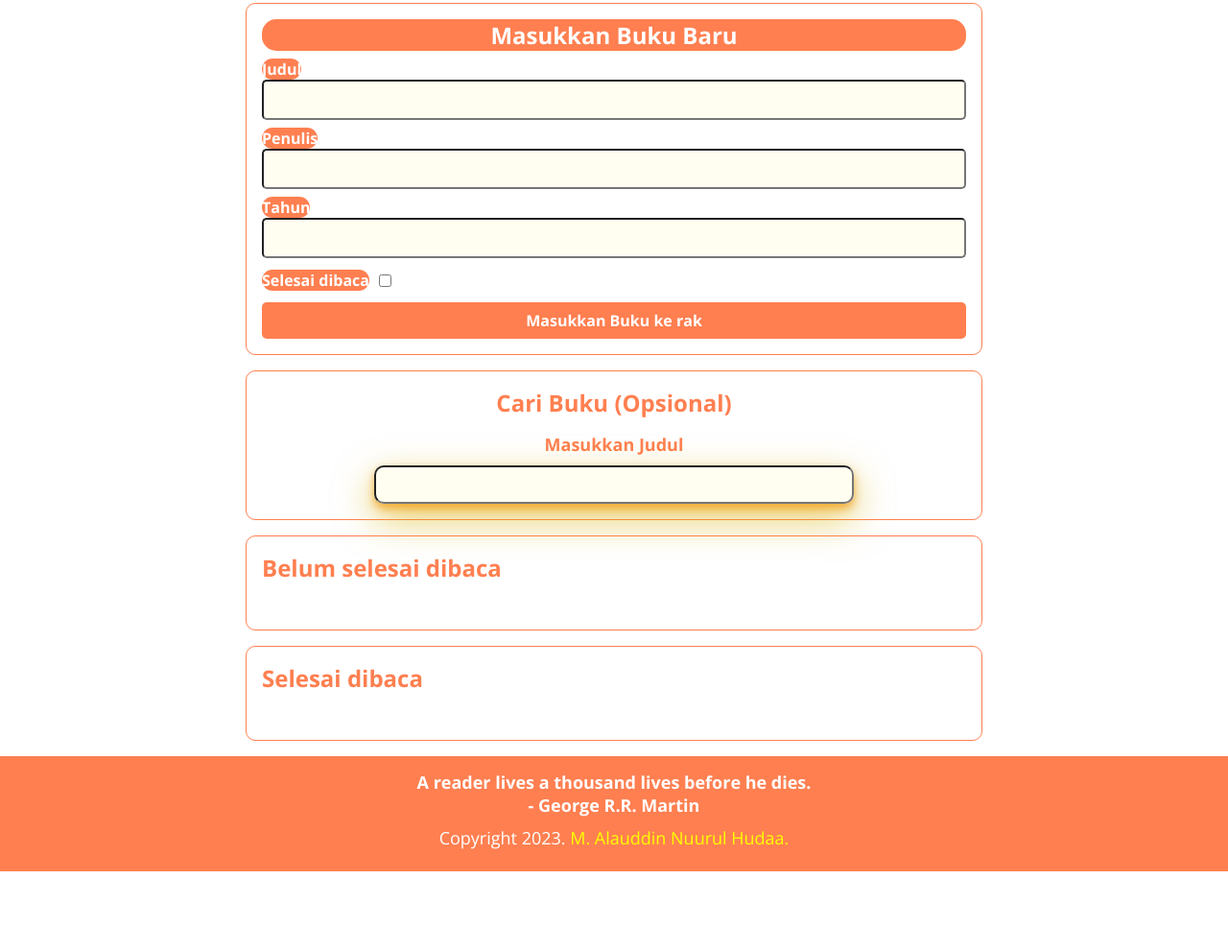
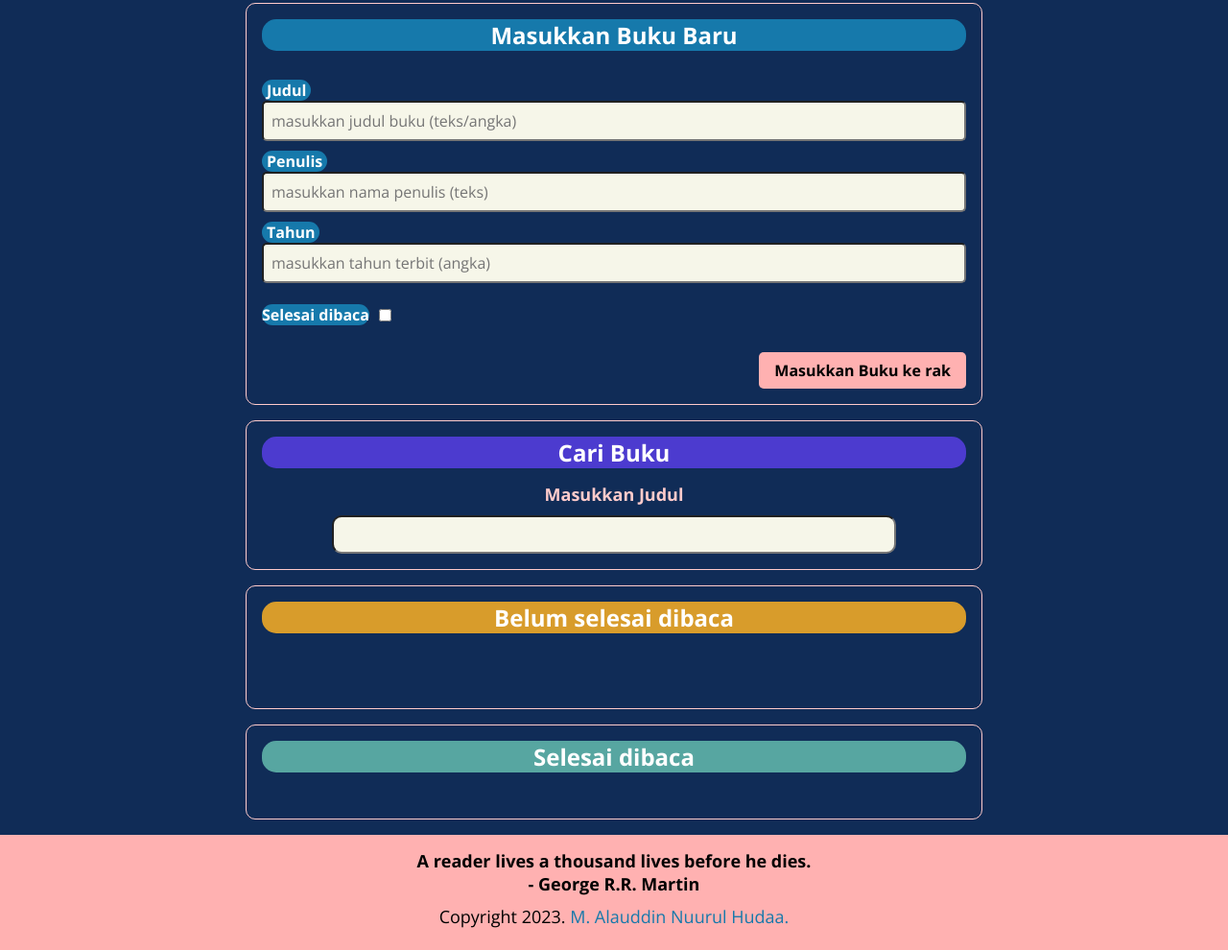
Before and after one commit to adinnhd/bookshelfapps, a plain HTML site: page index.html in a window 1280 px wide. Shown: the part 130-1120 px from the top of the page at 96% size. Before the commit the page ends 1038 px from the top, so only its background shows below. Drawn offline with nearby package versions, Linux system fonts and the light colour scheme.

Commit message:
first commit

```diff
--- a/index.html
+++ b/index.html
@@ -1,15 +1,13 @@
-<!doctype html>
+<!DOCTYPE html>
 <html lang="en">
   <head>
-  <meta charset="UTF-8">
-  <meta name="viewport"
-        content="width=device-width, user-scalable=no, initial-scale=1.0, maximum-scale=1.0, minimum-scale=1.0">
-  <meta http-equiv="X-UA-Compatible" content="ie=edge">
+    <meta charset="UTF-8" />
+    <meta name="viewport" content="width=device-width, user-scalable=no, initial-scale=1.0, maximum-scale=1.0, minimum-scale=1.0" />
+    <meta http-equiv="X-UA-Compatible" content="ie=edge" />
     <title>Bookshelf Apps</title>
-  <link rel="preconnect" href="https://fonts.gstatic.com">
-  <link href="https://fonts.googleapis.com/css2?family=Open+Sans:wght@300;400;600;700;800&display=swap"
-        rel="stylesheet">
-  <link rel="stylesheet" href="style.css">
+    <link rel="preconnect" href="https://fonts.gstatic.com" />
+    <link href="https://fonts.googleapis.com/css2?family=Open+Sans:wght@300;400;600;700;800&display=swap" rel="stylesheet" />
+    <link rel="stylesheet" href="style.css" />
   </head>
   <body>
     <header class="head_bar">
@@ -21,49 +19,52 @@
         <form id="inputBook">
           <div class="input">
             <label for="inputBookTitle">Judul</label>
-        <input id="inputBookTitle" type="text" required>
+            <input id="inputBookTitle" type="text" required placeholder="masukkan judul buku (teks/angka)" />
           </div>
           <div class="input">
             <label for="inputBookAuthor">Penulis</label>
-        <input id="inputBookAuthor" type="text" required>
+            <input id="inputBookAuthor" type="text" required placeholder="masukkan nama penulis (teks)" />
           </div>
           <div class="input">
             <label for="inputBookYear">Tahun</label>
-        <input id="inputBookYear" type="number" required>
+            <input id="inputBookYear" type="number" required placeholder="masukkan tahun terbit (angka)" />
           </div>
           <div class="input_inline">
             <label for="inputBookIsComplete">Selesai dibaca</label>
-        <input id="inputBookIsComplete" type="checkbox">
+            <input id="inputBookIsComplete" type="checkbox" />
           </div>
           <button id="bookSubmit" type="submit">Masukkan Buku ke rak</button>
         </form>
       </section>
 
       <section class="search_section">
-    <h2>Cari Buku (Opsional)</h2>
+        <h2>Cari Buku</h2>
         <label for="searchBookTitle">Masukkan Judul</label>
-      <input id="searchBookTitle" type="text">
+        <input id="searchBookTitle" type="text" />
       </section>
 
       <section class="book_shelf">
+        <div class="icmp">
           <h2>Belum selesai dibaca</h2>
+        </div>
 
-    <div id="incompleteBookshelfList" class="book_list">
-
-    </div>
+        <div id="incompleteBookshelfList" class="book_list"></div>
       </section>
 
       <section class="book_shelf">
+        <div class="cmp">
           <h2>Selesai dibaca</h2>
+        </div>
 
-    <div id="completeBookshelfList" class="book_list">
-
-    </div>
+        <div id="completeBookshelfList" class="book_list"></div>
       </section>
     </main>
     <footer>
       <div class="quotes">
-    <h4>A reader lives a thousand lives before he dies. <br> - George R.R. Martin</h4>
+        <h4>
+          A reader lives a thousand lives before he dies. <br />
+          - George R.R. Martin
+        </h4>
       </div>
       <div class="copyright">
         <p>Copyright 2023. <span>M. Alauddin Nuurul Hudaa.</span></p>
@@ -71,6 +72,5 @@
     </footer>
 
     <script src="main.js"></script>
-
   </body>
 </html>
--- a/style.css
+++ b/style.css
@@ -4,16 +4,19 @@
   box-sizing: border-box;
 }
 
-body, input, button {
-    font-family: 'Open Sans', sans-serif;
+body,
+input,
+button {
+  font-family: "Open Sans", sans-serif;
 }
 
-input, button {
+input,
+button {
   font-size: 16px;
 }
 
 body {
-    background: url(assets/bg.jpg);
+  background-color: #102c57;
   background-size: cover;
 }
 
@@ -22,13 +25,13 @@ body {
   display: flex;
   align-items: center;
   justify-content: center;
-    background-color: coral;
-    color: white;
+  background-color: #ffb1b1;
+  color: black;
   margin-bottom: 50px;
 }
 
 .head_bar h1 > span {
-    color: yellow;
+  color: #1679ab;
 }
 
 .input_section input {
@@ -40,41 +43,44 @@ main {
   width: 80%;
   margin: 0 auto;
   padding: 16px;
-
 }
 
 .input_section {
   display: flex;
   flex-direction: column;
   padding: 16px;
-    border: 1px solid coral;
+  border: 1px solid #ffcbcb;
   border-radius: 10px;
+}
+
+.input_section > form {
+  display: flex;
+  flex-direction: column;
+}
+
+.input_section > form > button {
+  align-self: flex-end;
+  background-color: #ffb1b1;
+  border: 0;
+  border-radius: 5px;
+  display: block;
+  width: auto;
+  padding: 8px 16px;
+  cursor: pointer;
+  margin-top: 16px;
+  color: black;
+}
+
+.input_section > form > button > span {
+  font-weight: bold;
 }
 
 .input_section > h2 {
   text-align: center;
   color: rgb(255, 255, 255);
-    background-color: coral;
+  background-color: #1679ab;
   border-radius: 15px;
-}
-
-.input_section > form > .input {
-    margin: 8px 0;
-}
-
-.input_section > form > button {
-    background-color: coral;
-    color: white;
-    border: 0;
-    border-radius: 5px;
-    display: block;
-    width: 100%;
-    padding: 8px;
-    cursor: pointer;
-}
-
-.input_section > form > button > span {
-    font-weight: bold;
+  margin-bottom: 30px;
 }
 
 .input_section > form > .input > input {
@@ -82,15 +88,17 @@ main {
   width: 100%;
   padding: 8px;
   border-radius: 5px;
+  margin-bottom: 10px;
 }
-
 
 .input_section > form > .input > label {
   color: rgb(255, 255, 255);
   font-weight: bold;
-    background-color: coral;
+  background-color: #1679ab;
   border-radius: 15px;
   margin-bottom: 10px;
+  padding-left: 5px;
+  padding-right: 5px;
 }
 
 .input_section > form > .input_inline {
@@ -103,7 +111,7 @@ main {
   color: white;
   font-weight: bold;
   margin-right: 10px;
-    background-color: coral;
+  background-color: #1679ab;
   border-radius: 15px;
 }
 
@@ -113,41 +121,57 @@ main {
   flex-direction: column;
   align-items: center;
   padding: 16px;
-    border: 1px solid coral;
+  border: 1px solid #ffcbcb;
   border-radius: 10px;
 }
 
-.search_section label{
-    color: coral;
+.search_section label {
+  color: #ffcbcb;
   padding-top: 15px;
   padding-bottom: 10px;
   font-size: 18px;
   font-weight: bold;
-
 }
 .search_section > h2 {
-    color: coral;
+  text-align: center;
+  color: rgb(255, 255, 255);
+  background-color: #4c3bcf;
+  border-radius: 15px;
+  width: 100%;
 }
 
 .search_section input {
-    width: 500px;
+  width: 80%;
   height: 40px;
   border-radius: 10px;
   padding-left: 10px;
   font-size: 18px;
-    box-shadow: 0 5px 10px rgba(245, 153, 14, 0.747), 0 15px 40px rgba(215, 177, 9, 0.659);
+
   background-color: rgba(255, 254, 240, 0.96);
 }
 
 .book_shelf {
   margin: 16px 0 0 0;
-    border: 1px solid coral;
+  border: 1px solid #ffcbcb;
   padding: 16px;
   border-radius: 10px;
 }
 
-.book_shelf > h2 {
-    color: coral;
+.icmp {
+  text-align: center;
+  color: white;
+  background-color: #d89c2b;
+  border-radius: 15px;
+  width: 100%;
+  margin-bottom: 30px;
+}
+
+.cmp {
+  text-align: center;
+  color: rgb(255, 255, 255);
+  background-color: #57a6a1;
+  border-radius: 15px;
+  width: 100%;
 }
 
 .book_shelf > .book_list {
@@ -161,7 +185,8 @@ main {
   margin: 10px 0;
 }
 
-.book_shelf > .book_list > .book_item > h3, p {
+.book_shelf > .book_list > .book_item > h3,
+p {
   margin: 8px 0;
 }
 
@@ -185,9 +210,9 @@ main {
 
 .item {
   border-radius: 16px;
-    margin-top: 16px;
+  margin-top: 10px;
   padding: 12px 24px 12px 24px;
-    background: rgba(255, 242, 0, 0.96);
+  background: #ffcbcb;
   display: flex;
   align-items: center;
 }
@@ -200,88 +225,84 @@ main {
   margin-top: 5px;
 }
 
-.shadow {
-    box-shadow: 0 5px 10px rgba(245, 153, 14, 0.747), 0 15px 40px rgba(215, 177, 9, 0.659);
-}
-
 .check-button {
   width: 70px;
   height: 70px;
 
-    background: url('assets/checkbtn.png');
+  background: url("assets/chck.png");
   background-size: contain;
   margin-left: auto;
   cursor: pointer;
   border: 1px solid orange;
-    background-color: black;
+  background-color: rgb(186, 241, 205);
   border-radius: 150px;
-    transition: 0.3s;
 }
 
 .check-button:hover {
-    background: url('assets/checkbtn.png');
+  width: 75px;
+  height: 75px;
+  background: url("assets/chck.png");
   background-size: contain;
   background-color: white;
-    rotate: 360deg;
 }
 
 .trash-button {
   width: 70px;
   height: 70px;
 
-    background: url('assets/trashbtn.png');
+  background: url("assets/del.png");
   background-size: contain;
   margin-left: 16px;
   cursor: pointer;
   border: 1px solid orange;
-    background-color: black;
+  background-color: rgb(255, 134, 134);
   border-radius: 150px;
-    transition: 0.3s;
 }
 
 .trash-button:hover {
-    background: url('assets/trashbtn.png');
+  width: 75px;
+  height: 75px;
+  background: url("assets/del.png");
   background-size: contain;
   background-color: white;
-    rotate: 360deg;
 }
 
 .undo-button {
   width: 70px;
   height: 70px;
 
-    background: url('assets/undobtn.png');
+  background: url("assets/undo.png");
   background-size: contain;
   margin-left: auto;
   cursor: pointer;
   border: 1px solid orange;
-    background-color: black;
+  background-color: rgb(130, 187, 252);
   border-radius: 150px;
-    transition: 0.3s;
 }
 
 .undo-button:hover {
-    background: url('assets/undobtn.png');
+  width: 75px;
+  height: 75px;
+  background: url("assets/undo.png");
   background-size: contain;
   background-color: white;
-    rotate: 360deg;
 }
 
-.check-button:focus, .trash-button {
+.check-button:focus,
+.trash-button {
   outline: none;
 }
 
 footer {
   margin-bottom: 0;
   height: 120px;
-    background-color: coral;
+  background-color: #ffb1b1;
   align-items: center;
-
 }
 
 .quotes {
-    color: white;
-    background-color: coral;
+  color: rgb(0, 0, 0);
+  background-color: #ffb1b1;
   font-size: 18px;
   margin-bottom: 0;
   text-align: center;
@@ -291,19 +312,18 @@ footer {
 }
 
 .copyright {
-    color: white;
-    background-color: coral;
+  color: rgb(0, 0, 0);
+  background-color: #ffb1b1;
   font-size: 18px;
   margin-bottom: 0;
   text-align: center;
   width: 100%;
   height: 30px;
   padding-top: 5px;
-
 }
 
 .copyright p > span {
-    color: yellow;
+  color: #1679ab;
 }
 
 #bookSubmit {
@@ -311,6 +331,6 @@ footer {
 }
 
 #bookSubmit:hover {
-    background-color: rgba(255, 242, 0, 0.96);
-    color: black;
+  background-color: #ff8080;
+  color: rgb(255, 255, 255);
 }
```
Also changed, not shown: assets/chck.png (added), assets/checkbtn.png (deleted), assets/del.png (added), assets/trashbtn.png (deleted), assets/undo.png (added), assets/undobtn.png (deleted), 1 other file. Lines whose indentation alone changed are shown as unchanged.
